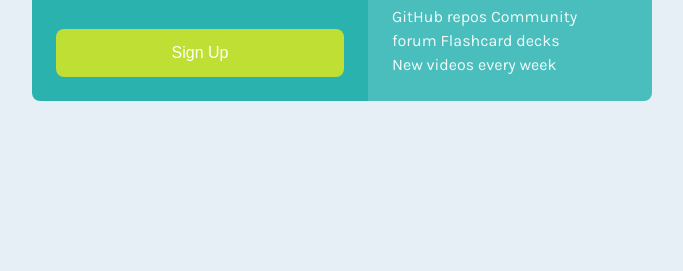
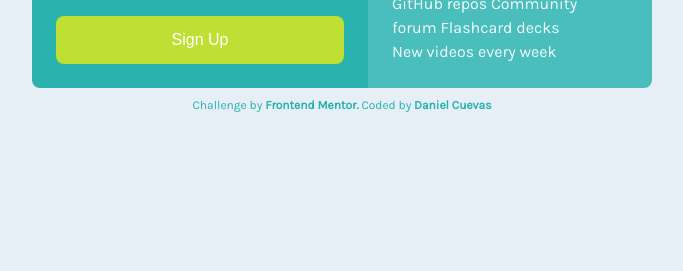
Before and after one commit to dcuevasdev/single-price-component, a plain HTML site: page index.html in a window 1280 px wide. Shown: the part 529-800 px from the top of the page, without its empty margins (298-981 px from the left). Drawn offline with Linux system fonts and the light colour scheme.

Commit message:
Estructura HTML y estilos CSS para el footer

```diff
--- a/css/styles.css
+++ b/css/styles.css
@@ -149,3 +149,21 @@ html {
     border-radius: 0 0 0.8rem 0;
   }
 }
+
+/*==========Footer==========*/
+.footer {
+  justify-self: center;
+  margin-top: 0.8rem;
+  font-size: 1.2rem;
+  color: var(--cyan);
+}
+.footer a {
+  color: var(--cyan);
+  font-weight: 600;
+  text-decoration: none;
+  transition: all 300ms;
+}
+.footer a:hover {
+  color: var(--bright-yellow);
+  text-decoration: underline;
+}
--- a/index.html
+++ b/index.html
@@ -46,6 +46,14 @@
           </p>
         </div>
       </main>
+      <footer class="footer">
+        <p>
+          Challenge by
+          <a href="https://www.frontendmentor.io/"> Frontend Mentor.</a> Coded
+          by
+          <a href="https://twitter.com/dcuevasr24">Daniel Cuevas</a>
+        </p>
+      </footer>
     </div>
   </body>
 </html>
```
